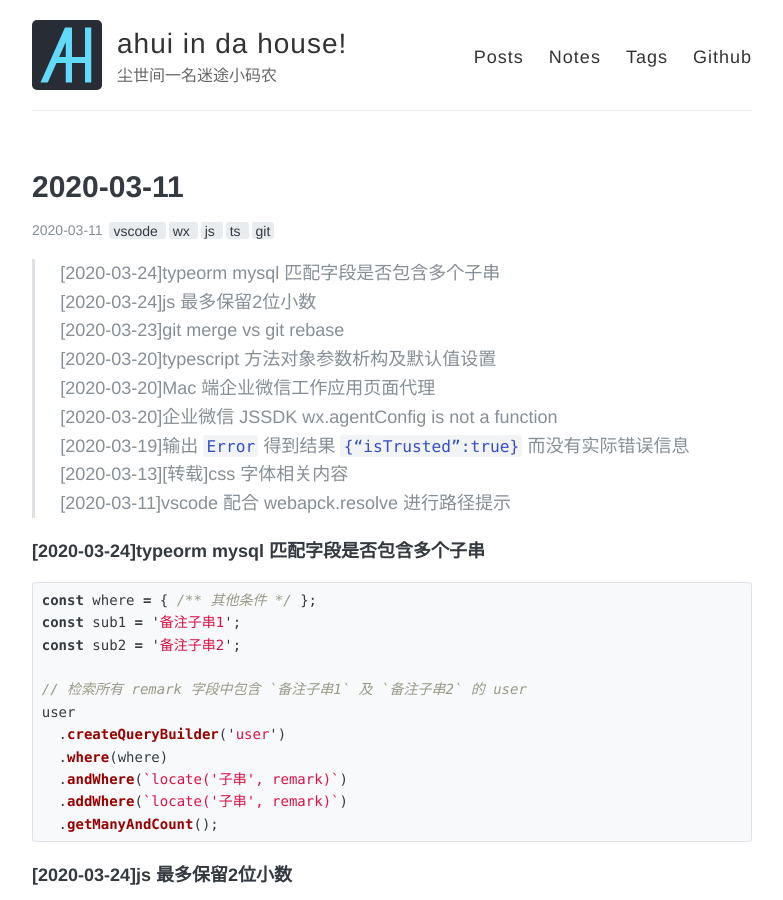
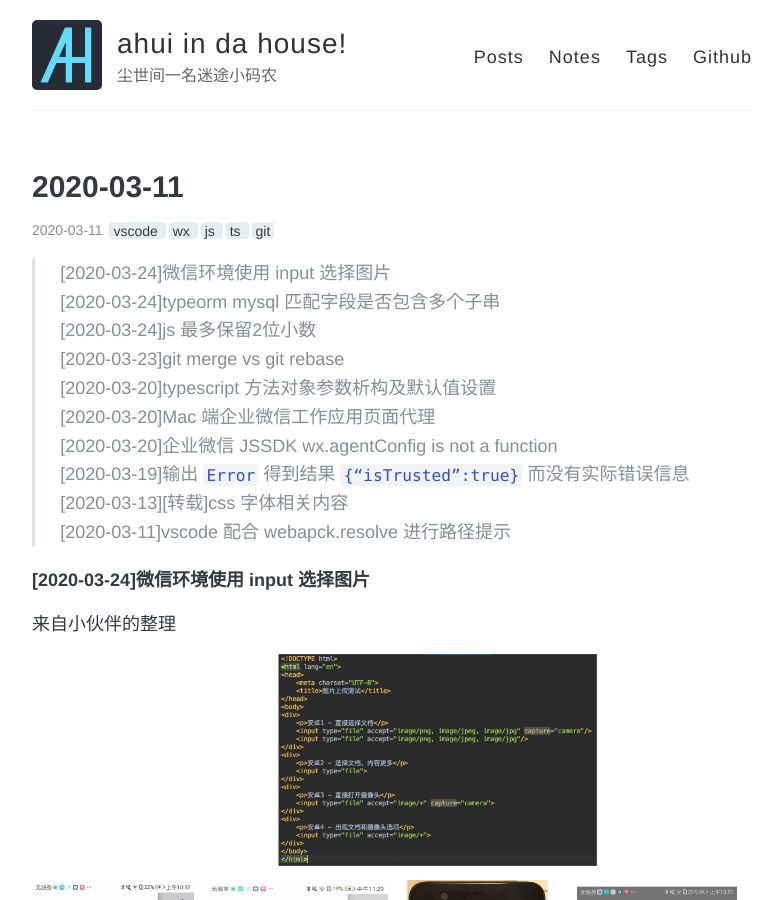
Before and after one commit to funkyLover/blog, a Jekyll site: the page built from notes/_posts/2020-03-11-notes.md, in a window 1280 px wide and 900 px high. Shown: the whole window, without its empty margins (248-1031 px from the left). Built offline with Jekyll 4.4.1, drawn with Linux system fonts in a browser that asks for light colours; comment, search, counter and statistics services are not loaded.

Commit message:
add note;

```diff
--- a/notes/_posts/2020-03-11-notes.md
+++ b/notes/_posts/2020-03-11-notes.md
@@ -7,6 +7,7 @@ comments: true
 share: true
 ---
 
+> [2020-03-24]微信环境使用 input 选择图片 <br>
 > [2020-03-24]typeorm mysql 匹配字段是否包含多个子串 <br>
 > [2020-03-24]js 最多保留2位小数 <br>
 > [2020-03-23]git merge vs git rebase <br>
@@ -16,6 +17,12 @@ share: true
 > [2020-03-19]输出 `Error` 得到结果 `{“isTrusted”:true}` 而没有实际错误信息 <br>
 > [2020-03-13][转载]css 字体相关内容 <br>
 > [2020-03-11]vscode 配合 webapck.resolve 进行路径提示
+
+##### [2020-03-24]微信环境使用 input 选择图片
+
+来自小伙伴的整理
+
+![wx input file](/images/2020-03/4.jpg)
 
 ##### [2020-03-24]typeorm mysql 匹配字段是否包含多个子串
 
```
Also changed, not shown: images/2020-03/4.jpg (added).
